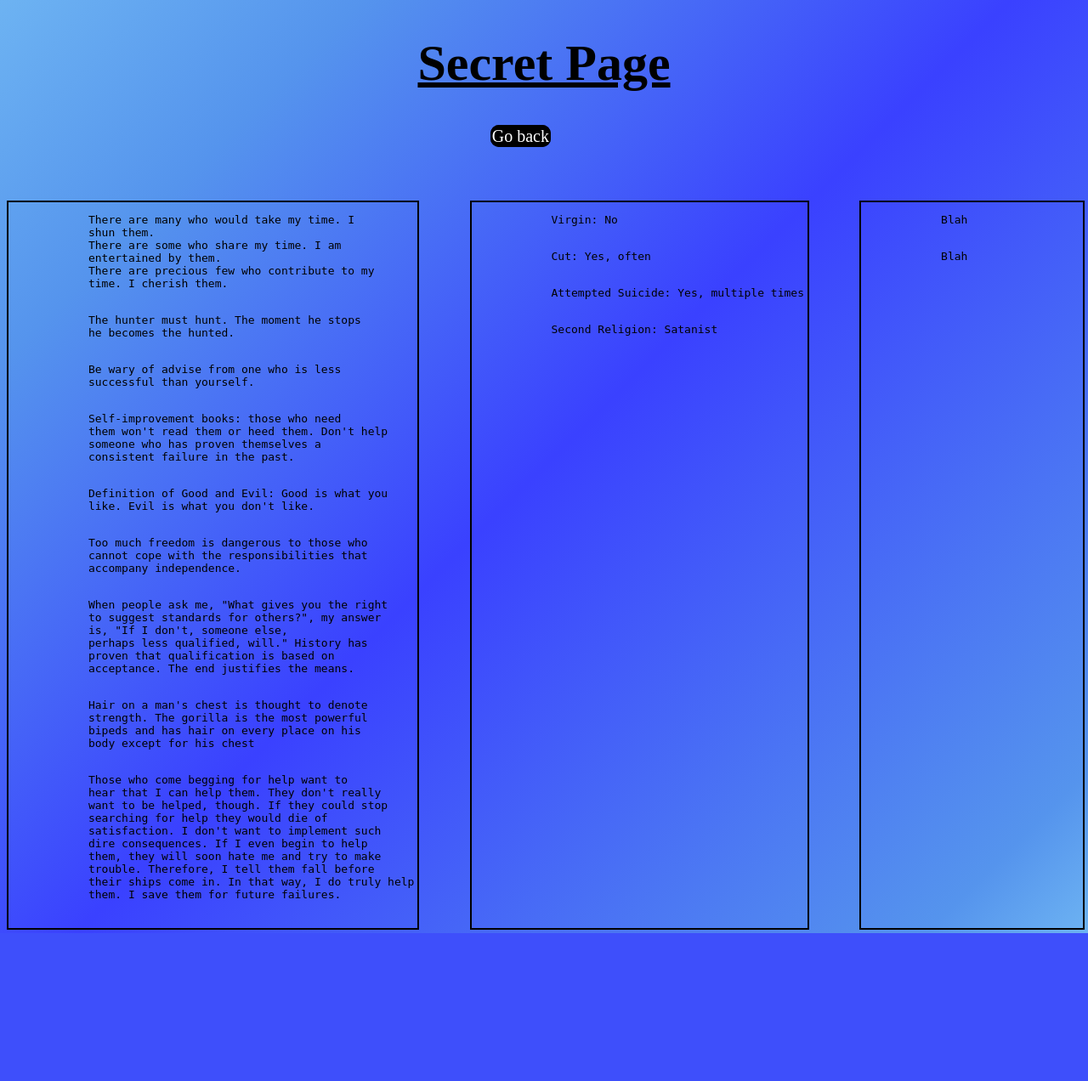
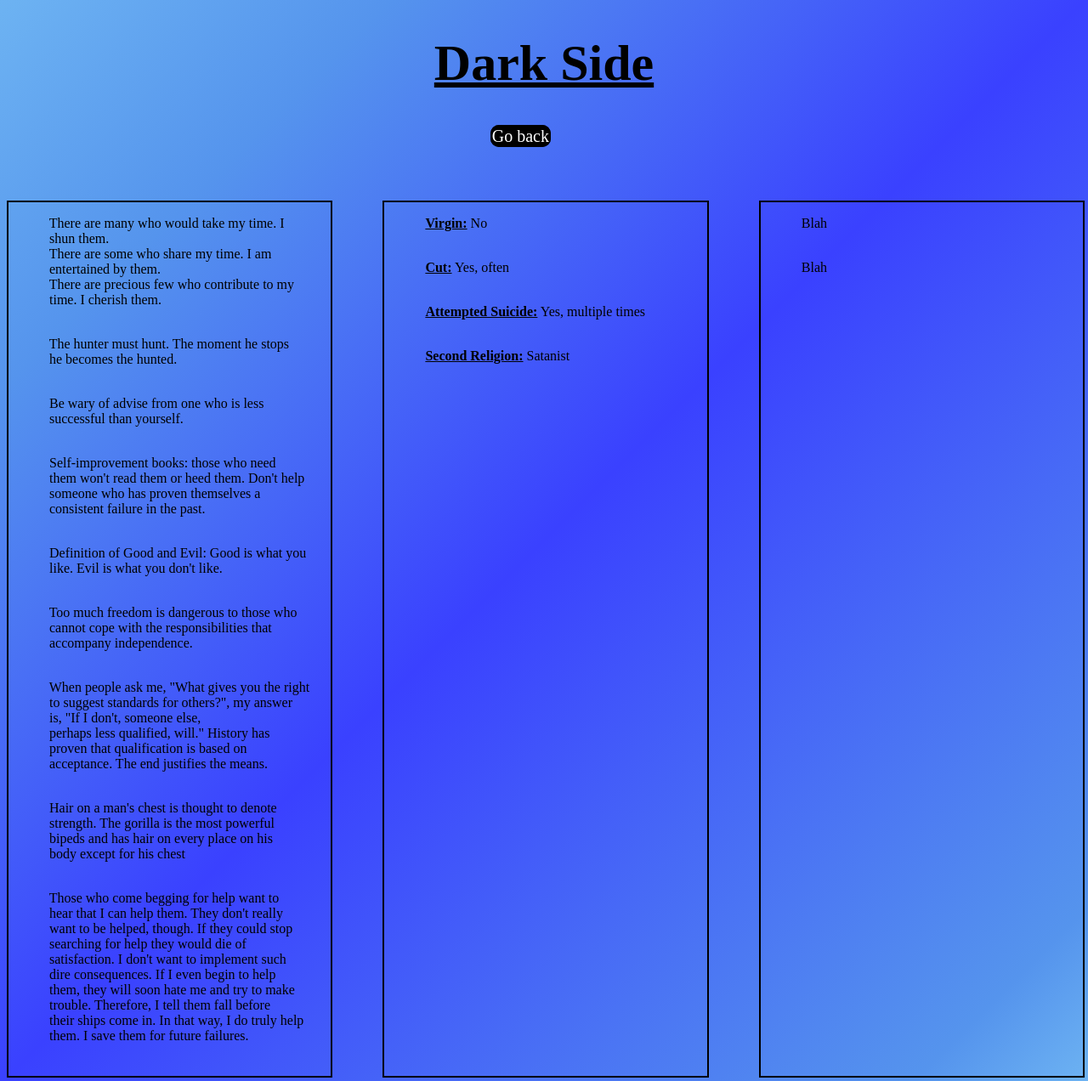
Before and after one commit to 3553NC3/Application, a PHP site: page /quotes.html in a window 1280 px wide. Shown: the whole page at 85% size. Before the commit the page ends 1098 px from the top, so only its background shows below. Run offline with PHP 8.4, Linux system fonts and the light colour scheme.

Commit message:
commit 203

```diff
--- a/main.css
+++ b/main.css
@@ -73,3 +73,6 @@ body {
     height: 100%;
     position: relative;
 }
+pre {
+    font-family: none;
+}
--- a/quotes.html
+++ b/quotes.html
@@ -3,13 +3,13 @@
 <head>
     <meta charset="utf-8" />
     <meta http-equiv="X-UA-Compatible" content="IE=edge">
-    <title>Secret Page</title>
+    <title>Dark Side of Brady</title>
     <meta name="viewport" content="width=device-width, initial-scale=1">
     <link rel="stylesheet" type="text/css" media="screen" href="main.css" />
 </head>
 <body>
     <div class="header">
-        <h1><u>Secret Page</u></h1>
+        <h1><u>Dark Side</u></h1>
         <a href="index.html">Go back</a>
     </div>
     <div class="wrapper">
@@ -75,16 +75,16 @@
     </div>
     <div class="card">
         <pre>
-            Virgin: No
+            <u><b>Virgin:</b></u> No
         </pre>
         <pre>
-            Cut: Yes, often
+            <u><b>Cut:</b></u> Yes, often
         </pre>
         <pre>
-            Attempted Suicide: Yes, multiple times
+            <u><b>Attempted Suicide:</b></u> Yes, multiple times
         </pre>
         <pre>
-            Second Religion: Satanist
+            <u><b>Second Religion:</b></u> Satanist
         </pre>
     </div>
     <div class="card">
```
